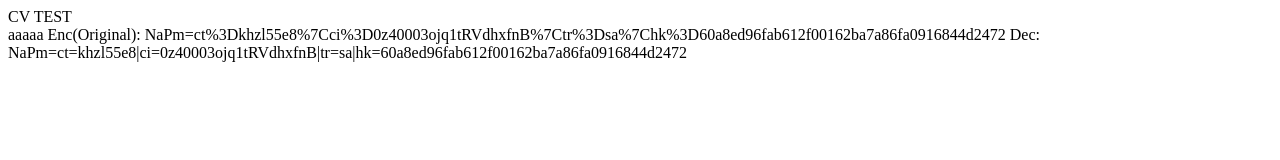
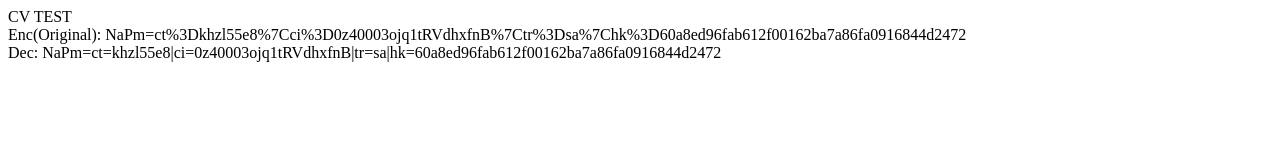
Before and after one commit to json23/json23.github.io, a browser extension: page cvtest.html in a window 1280 px wide. Drawn offline with Linux system fonts and the light colour scheme.

Commit message:
Update cvtest.html

```diff
--- a/cvtest.html
+++ b/cvtest.html
@@ -9,6 +9,7 @@
 <script type="text/javascript">
 <!-- Naver AD用 -->
 	var param = location.search;
+	console.log(param);
 	var param_match = String(param).match(/NaPm=(.*?)\&/)
 	var decodeParam = param_match[1];
 
@@ -25,10 +26,7 @@
 
 CV TEST<br>
 
-aaaaa
-
-
-Enc(Original): NaPm=ct%3Dkhzl55e8%7Cci%3D0z40003ojq1tRVdhxfnB%7Ctr%3Dsa%7Chk%3D60a8ed96fab612f00162ba7a86fa0916844d2472
+Enc(Original): NaPm=ct%3Dkhzl55e8%7Cci%3D0z40003ojq1tRVdhxfnB%7Ctr%3Dsa%7Chk%3D60a8ed96fab612f00162ba7a86fa0916844d2472<br>
 Dec: NaPm=ct=khzl55e8|ci=0z40003ojq1tRVdhxfnB|tr=sa|hk=60a8ed96fab612f00162ba7a86fa0916844d2472
 
 
```
